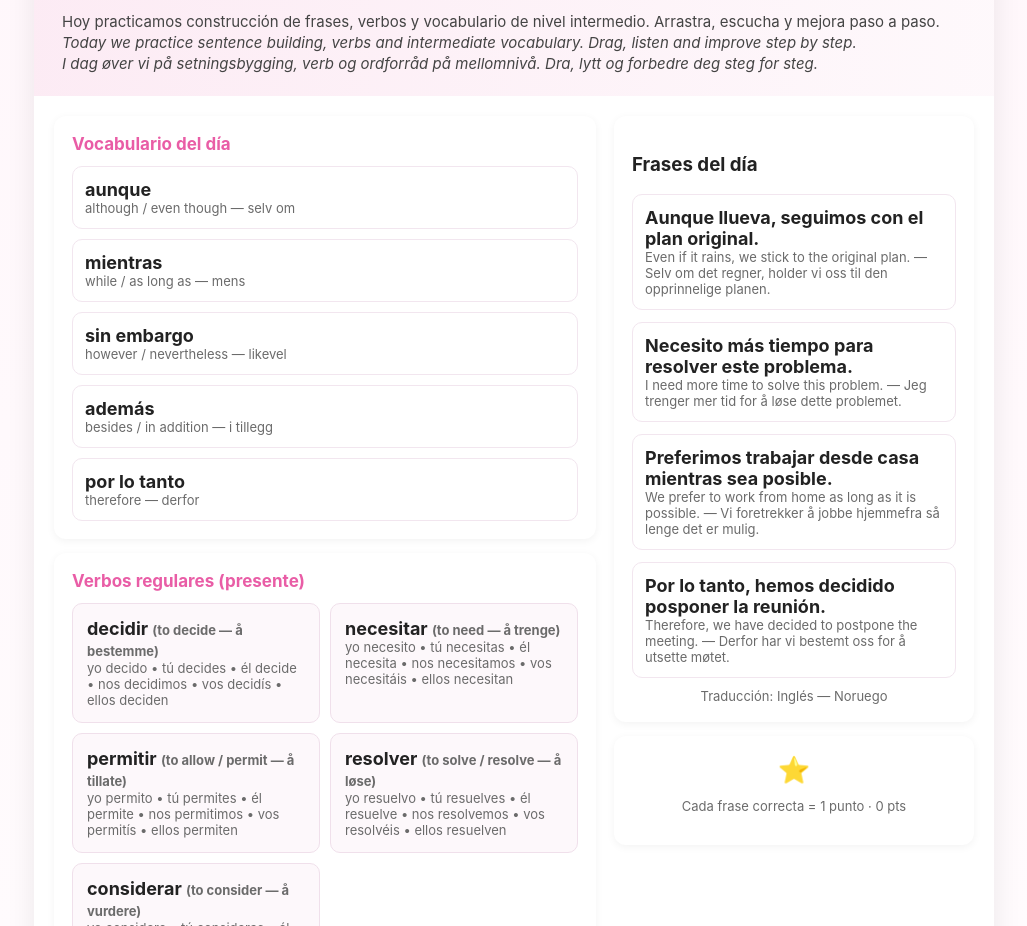
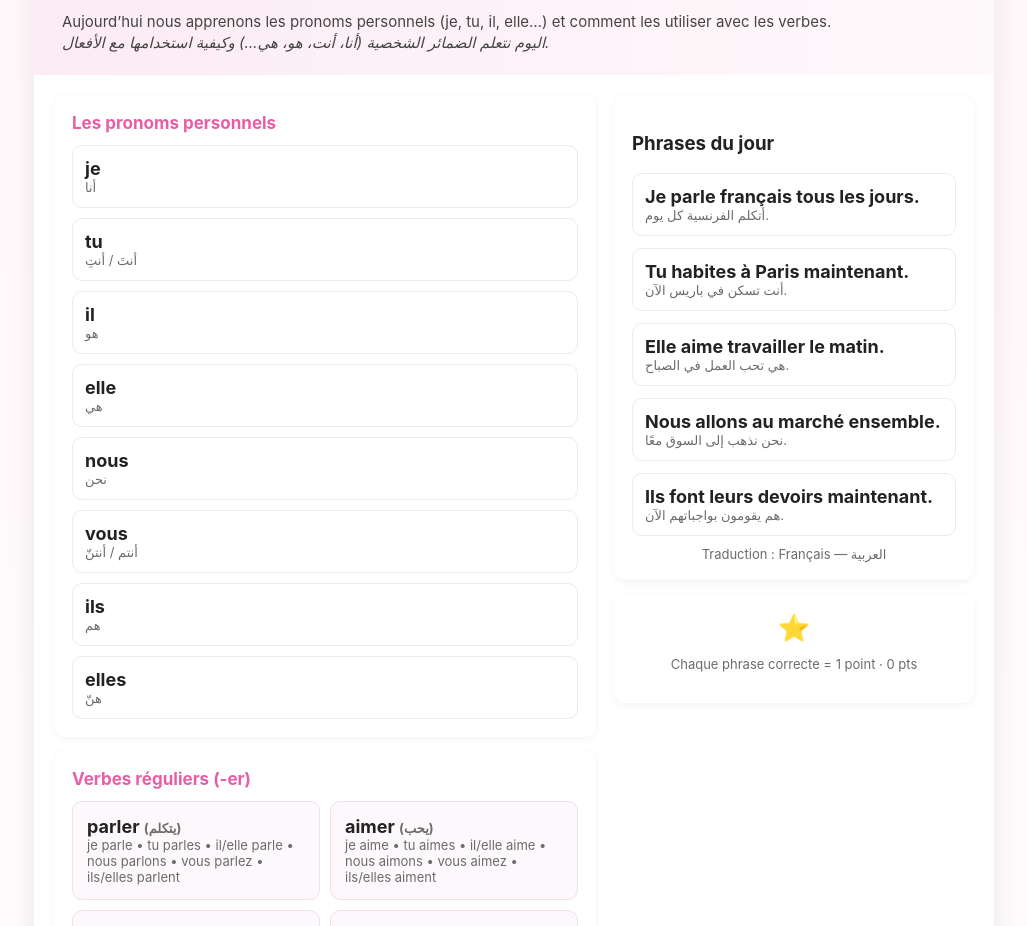
Before and after one commit to mohamed476/dental, a website: page index.html in a window 1280 px wide. Shown: the part 80-1006 px from the top of the page, without its empty margins (126-1153 px from the left). Drawn offline with Linux system fonts and the light colour scheme.

Commit message:
index.html

```diff
--- a/index.html
+++ b/index.html
@@ -1,9 +1,9 @@
 <!doctype html>
-<html lang="es">
+<html lang="fr">
 <head>
   <meta charset="utf-8">
   <meta name="viewport" content="width=device-width,initial-scale=1">
-  <title>Curso del día — <span id='todayDate'></span></title>
+  <title>Cours du jour — <span id='todayDate'></span></title>
   <style>
     :root{--bg:#fff7fb;--card:#ffffff;--accent:#e95da6;--muted:#6b6b6b;--success:#28a745;--warning:#ffc107;--danger:#dc3545;
           font-family:Inter, system-ui, -apple-system, 'Segoe UI', Roboto, 'Helvetica Neue', Arial;}
@@ -48,40 +48,39 @@
 <body>
   <div class="wrap">
     <header>
-      <h1>Curso del día — Nivel intermedio</h1>
+      <h1>Cours du jour — Pronoms personnels</h1>
       <div class="date" id="todayDate"></div>
-      <p class="motivation">Hoy practicamos construcción de frases, verbos y vocabulario de nivel intermedio. Arrastra, escucha y mejora paso a paso.<br>
-      <em>Today we practice sentence building, verbs and intermediate vocabulary. Drag, listen and improve step by step.</em><br>
-      <em>I dag øver vi på setningsbygging, verb og ordforråd på mellomnivå. Dra, lytt og forbedre deg steg for steg.</em></p>
+      <p class="motivation">Aujourd’hui nous apprenons les pronoms personnels (je, tu, il, elle…) et comment les utiliser avec les verbes.<br>
+      <em>اليوم نتعلم الضمائر الشخصية (أنا، أنت، هو، هي…) وكيفية استخدامها مع الأفعال.</em></p>
     </header>
     <div class="grid">
       <div>
-        <!-- PALABRAS -->
+        <!-- PRONOMS -->
         <div class="card">
-          <h3 class="section-title">Vocabulario del día</h3>
+          <h3 class="section-title">Les pronoms personnels</h3>
           <div class="list" id="words"></div>
         </div>
-        <!-- VERBOS REGULARES -->
+        <!-- VERBES RÉGULIERS -->
         <div class="card">
-          <h3 class="section-title">Verbos regulares (presente)</h3>
+          <h3 class="section-title">Verbes réguliers (-er)</h3>
           <div class="verbs" id="regulars"></div>
         </div>
-        <!-- VERBOS IRREGULARES -->
+        <!-- VERBES IRRÉGULIERS -->
         <div class="card">
-          <h3 class="section-title">Verbos irregulares (presente)</h3>
+          <h3 class="section-title">Verbes irréguliers fréquents</h3>
           <div class="verbs" id="irregulars"></div>
         </div>
-        <!-- JUEGO: CONSTRUYE LA FRASE -->
+        <!-- JEU -->
         <div class="card">
-          <h3 class="section-title">Juego: ¡Forma la frase!</h3>
+          <h3 class="section-title">Jeu : Forme la phrase !</h3>
           <div class="game-area">
-            <p><strong>Arrastra las palabras en el orden correcto para formar la frase.</strong></p>
+            <p><strong>Glisse les mots dans le bon ordre pour former la phrase correcte.</strong></p>
             <div class="sentence-builder" id="wordPool"></div>
             <div class="drop-zone" id="dropZone"></div>
             <div class="result" id="result"></div>
             <div style="margin-top:12px;display:flex;gap:8px;align-items:center">
-              <button id="checkBtn" class="btn-sm">Comprobar</button>
-              <button id="resetBtn" class="btn-sm btn-warning">Reiniciar</button>
+              <button id="checkBtn" class="btn-sm">Vérifier</button>
+              <button id="resetBtn" class="btn-sm btn-warning">Recommencer</button>
               <button id="voiceBtn" class="voice-btn">🔊</button>
             </div>
             <div class="progress"><div class="progress-bar" id="progressBar"></div></div>
@@ -90,55 +89,63 @@
       </div>
       <aside>
         <div class="card">
-          <h3>Frases del día</h3>
+          <h3>Phrases du jour</h3>
           <div id="romance" style="display:flex;flex-direction:column;gap:12px"></div>
-          <div style="margin-top:10px;text-align:center;font-size:13px;color:var(--muted)">Traducción: Inglés — Noruego</div>
+          <div style="margin-top:10px;text-align:center;font-size:13px;color:var(--muted)">Traduction : Français — العربية</div>
         </div>
         <div class="card" style="text-align:center">
           <div class="heart">⭐</div>
-          <p class="small">Cada frase correcta = 1 punto · <span id="points">0</span> pts</p>
+          <p class="small">Chaque phrase correcte = 1 point · <span id="points">0</span> pts</p>
         </div>
       </aside>
     </div>
     <footer>
-      <span>Aprende jugando — nivel intermedio</span>
+      <span>Apprendre en jouant — Français / العربية</span>
     </footer>
   </div>
   <canvas class="confetti" id="confetti"></canvas>
   <script>
-    // === FECHA ===
-    document.getElementById('todayDate').textContent = new Date().toLocaleDateString('es-ES', {weekday:'long', day:'numeric', month:'long', year:'numeric'});
+    // === DATE ===
+    document.getElementById('todayDate').textContent = new Date().toLocaleDateString('fr-FR', {weekday:'long', day:'numeric', month:'long', year:'numeric'});
 
-    // === DATOS DEL DÍA (nivel intermedio) ===
+    // === DONNÉES DU JOUR ===
+    // Pronoms personnels
     const words = [
-      {es:'aunque', en:'although / even though', no:'selv om'},
-      {es:'mientras', en:'while / as long as', no:'mens'},
-      {es:'sin embargo', en:'however / nevertheless', no:'likevel'},
-      {es:'además', en:'besides / in addition', no:'i tillegg'},
-      {es:'por lo tanto', en:'therefore', no:'derfor'}
+      {fr:'je', ar:'أنا'},
+      {fr:'tu', ar:'أنتَ / أنتِ'},
+      {fr:'il', ar:'هو'},
+      {fr:'elle', ar:'هي'},
+      {fr:'nous', ar:'نحن'},
+      {fr:'vous', ar:'أنتم / أنتنّ'},
+      {fr:'ils', ar:'هم'},
+      {fr:'elles', ar:'هنّ'}
     ];
 
+    // Verbes réguliers en -er
     const regulars = [
-      {inf:'decidir', en:'to decide', no:'å bestemme', conj:{yo:'decido',tu:'decides',el:'decide',nos:'decidimos',vos:'decidís',ellos:'deciden'}},
-      {inf:'necesitar', en:'to need', no:'å trenge', conj:{yo:'necesito',tu:'necesitas',el:'necesita',nos:'necesitamos',vos:'necesitáis',ellos:'necesitan'}},
-      {inf:'permitir', en:'to allow / permit', no:'å tillate', conj:{yo:'permito',tu:'permites',el:'permite',nos:'permitimos',vos:'permitís',ellos:'permiten'}},
-      {inf:'resolver', en:'to solve / resolve', no:'å løse', conj:{yo:'resuelvo',tu:'resuelves',el:'resuelve',nos:'resolvemos',vos:'resolvéis',ellos:'resuelven'}},
-      {inf:'considerar', en:'to consider', no:'å vurdere', conj:{yo:'considero',tu:'consideras',el:'considera',nos:'consideramos',vos:'consideráis',ellos:'consideran'}}
+      {inf:'parler', ar:'يتكلم', conj:{je:'parle',tu:'parles',il:'parle',nous:'parlons',vous:'parlez',ils:'parlent'}},
+      {inf:'aimer', ar:'يحب', conj:{je:'aime',tu:'aimes',il:'aime',nous:'aimons',vous:'aimez',ils:'aiment'}},
+      {inf:'travailler', ar:'يعمل', conj:{je:'travaille',tu:'travailles',il:'travaille',nous:'travaillons',vous:'travaillez',ils:'travaillent'}},
+      {inf:'habiter', ar:'يسكن', conj:{je:'habite',tu:'habites',il:'habite',nous:'habitons',vous:'habitez',ils:'habitent'}},
+      {inf:'étudier', ar:'يدرس', conj:{je:'étudie',tu:'étudies',il:'étudie',nous:'étudions',vous:'étudiez',ils:'étudient'}}
     ];
 
+    // Verbes irréguliers importants
     const irregulars = [
-      {inf:'preferir', en:'to prefer', no:'å foretrekke', conj:{yo:'prefiero',tu:'prefieres',el:'prefiere',nos:'preferimos',vos:'preferís',ellos:'prefieren'}},
-      {inf:'conseguir', en:'to get / achieve', no:'å oppnå / få', conj:{yo:'consigo',tu:'consigues',el:'consigue',nos:'conseguimos',vos:'conseguís',ellos:'consiguen'}},
-      {inf:'seguir', en:'to continue / follow', no:'å fortsette / følge', conj:{yo:'sigo',tu:'sigues',el:'sigue',nos:'seguimos',vos:'seguís',ellos:'siguen'}},
-      {inf:'mantener', en:'to keep / maintain', no:'å opprettholde', conj:{yo:'mantengo',tu:'mantienes',el:'mantiene',nos:'mantenemos',vos:'mantenéis',ellos:'mantienen'}},
-      {inf:'proponer', en:'to propose / suggest', no:'å foreslå', conj:{yo:'propongo',tu:'propones',el:'propone',nos:'proponemos',vos:'proponéis',ellos:'proponen'}}
+      {inf:'être', ar:'يكون', conj:{je:'suis',tu:'es',il:'est',nous:'sommes',vous:'êtes',ils:'sont'}},
+      {inf:'avoir', ar:'يملك / عنده', conj:{je:'ai',tu:'as',il:'a',nous:'avons',vous:'avez',ils:'ont'}},
+      {inf:'aller', ar:'يذهب', conj:{je:'vais',tu:'vas',il:'va',nous:'allons',vous:'allez',ils:'vont'}},
+      {inf:'faire', ar:'يفعل', conj:{je:'fais',tu:'fais',il:'fait',nous:'faisons',vous:'faites',ils:'font'}},
+      {inf:'pouvoir', ar:'يستطيع', conj:{je:'peux',tu:'peux',il:'peut',nous:'pouvons',vous:'pouvez',ils:'peuvent'}}
     ];
 
+    // Phrases pour le jeu
     const messages = [
-      {es:'Aunque llueva, seguimos con el plan original.', en:'Even if it rains, we stick to the original plan.', no:'Selv om det regner, holder vi oss til den opprinnelige planen.'},
-      {es:'Necesito más tiempo para resolver este problema.', en:'I need more time to solve this problem.', no:'Jeg trenger mer tid for å løse dette problemet.'},
-      {es:'Preferimos trabajar desde casa mientras sea posible.', en:'We prefer to work from home as long as it is possible.', no:'Vi foretrekker å jobbe hjemmefra så lenge det er mulig.'},
-      {es:'Por lo tanto, hemos decidido posponer la reunión.', en:'Therefore, we have decided to postpone the meeting.', no:'Derfor har vi bestemt oss for å utsette møtet.'}
+      {fr:'Je parle français tous les jours.', ar:'أتكلم الفرنسية كل يوم.'},
+      {fr:'Tu habites à Paris maintenant.', ar:'أنت تسكن في باريس الآن.'},
+      {fr:'Elle aime travailler le matin.', ar:'هي تحب العمل في الصباح.'},
+      {fr:'Nous allons au marché ensemble.', ar:'نحن نذهب إلى السوق معًا.'},
+      {fr:'Ils font leurs devoirs maintenant.', ar:'هم يقومون بواجباتهم الآن.'}
     ];
 
     // === RENDER ===
@@ -148,7 +155,7 @@
       words.forEach(w => {
         const d = document.createElement('div');
         d.className = 'item';
-        d.innerHTML = `<div><div class="big">${w.es}</div><div class="lang">${w.en} — ${w.no}</div></div>`;
+        d.innerHTML = `<div><div class="big">${w.fr}</div><div class="lang">${w.ar}</div></div>`;
         c.appendChild(d);
       });
     }
@@ -159,8 +166,8 @@
       verbs.forEach(v => {
         const d = document.createElement('div');
         d.className = 'verb-card';
-        d.innerHTML = `<div class="big">${v.inf} <span class="small">(${v.en} — ${v.no})</span></div>
-                       <div class="lang">yo ${v.conj.yo} • tú ${v.conj.tu} • él ${v.conj.el} • nos ${v.conj.nos} • vos ${v.conj.vos} • ellos ${v.conj.ellos}</div>`;
+        d.innerHTML = `<div class="big">${v.inf} <span class="small">(${v.ar})</span></div>
+                       <div class="lang">je ${v.conj.je} • tu ${v.conj.tu} • il/elle ${v.conj.il} • nous ${v.conj.nous} • vous ${v.conj.vous} • ils/elles ${v.conj.ils}</div>`;
         c.appendChild(d);
       });
     }
@@ -171,7 +178,7 @@
       messages.forEach(m => {
         const e = document.createElement('div');
         e.className = 'item';
-        e.innerHTML = `<div><div class="big">${m.es}</div><div class="lang">${m.en} — ${m.no}</div></div>`;
+        e.innerHTML = `<div><div class="big">${m.fr}</div><div class="lang">${m.ar}</div></div>`;
         b.appendChild(e);
       });
     }
@@ -181,7 +188,7 @@
     renderVerbs('irregulars', irregulars);
     renderMessages();
 
-    // === JUEGO ===
+    // === JEU ===
     let currentPhrase = null;
     let score = 0;
     let totalPhrases = messages.length;
@@ -198,7 +205,7 @@
 
     function loadNewPhrase(){
       currentPhrase = messages[completed % totalPhrases];
-      const words = currentPhrase.es.split(' ');
+      const words = currentPhrase.fr.split(' ');
       const shuffled = [...words].sort(() => Math.random() - 0.5);
       wordPool.innerHTML = '';
       dropZone.innerHTML = '';
@@ -234,9 +241,9 @@
 
     checkBtn.onclick = () => {
       const built = Array.from(dropZone.children).map(c => c.textContent).join(' ').trim();
-      const correct = currentPhrase.es;
+      const correct = currentPhrase.fr;
       if (built === correct) {
-        result.textContent = '¡Correcto!';
+        result.textContent = 'Correct !';
         result.style.color = 'var(--success)';
         score++;
         completed++;
@@ -244,7 +251,7 @@
         confettiBurst();
         setTimeout(loadNewPhrase, 1500);
       } else {
-        result.textContent = 'Inténtalo otra vez...';
+        result.textContent = 'Essaie encore...';
         result.style.color = 'var(--danger)';
       }
     };
@@ -253,8 +260,8 @@
 
     voiceBtn.onclick = () => {
       if ('speechSynthesis' in window) {
-        const utter = new SpeechSynthesisUtterance(currentPhrase.es);
-        utter.lang = 'es-ES';
+        const utter = new SpeechSynthesisUtterance(currentPhrase.fr);
+        utter.lang = 'fr-FR';
         utter.rate = 0.9;
         speechSynthesis.speak(utter);
       }
@@ -303,7 +310,7 @@
     }
     animate();
 
-    // === INICIO ===
+    // === DÉMARRAGE ===
     loadNewPhrase();
   </script>
 </body>
```
